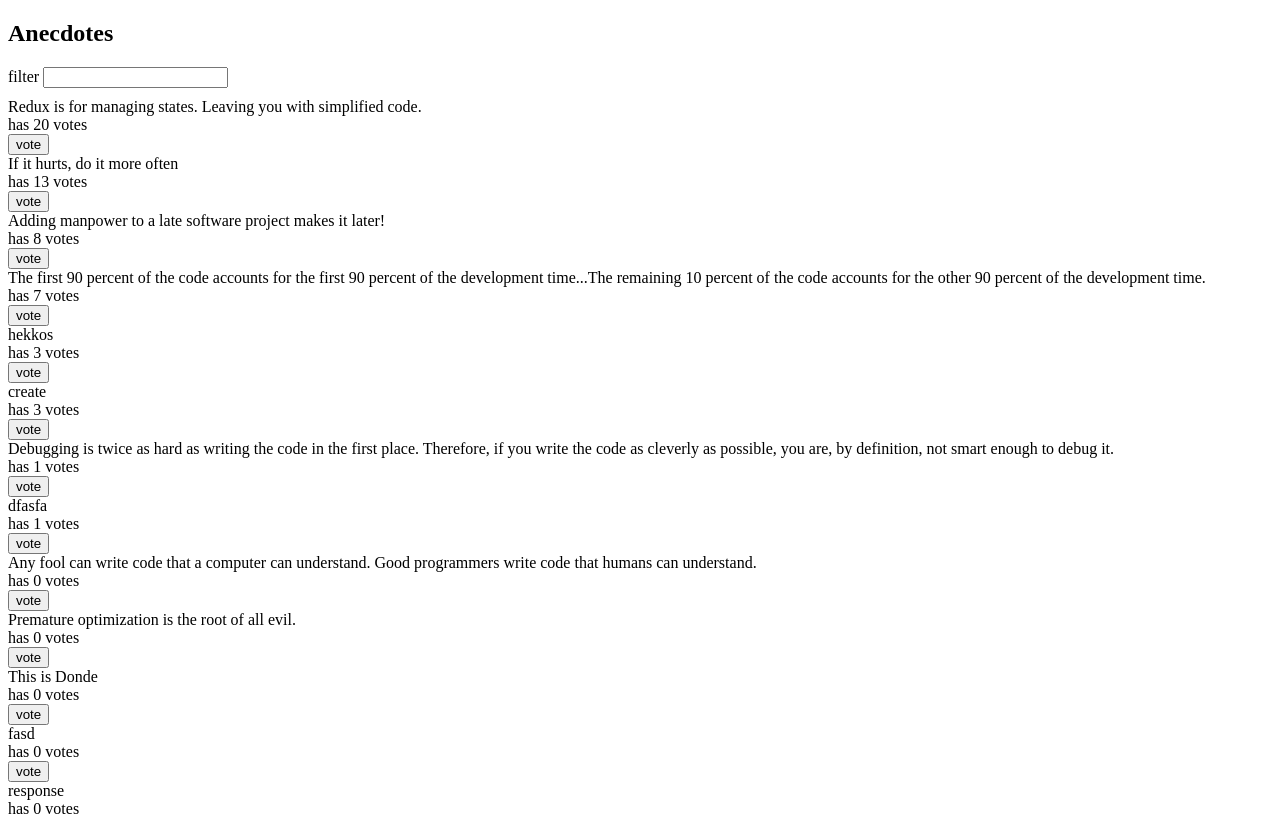
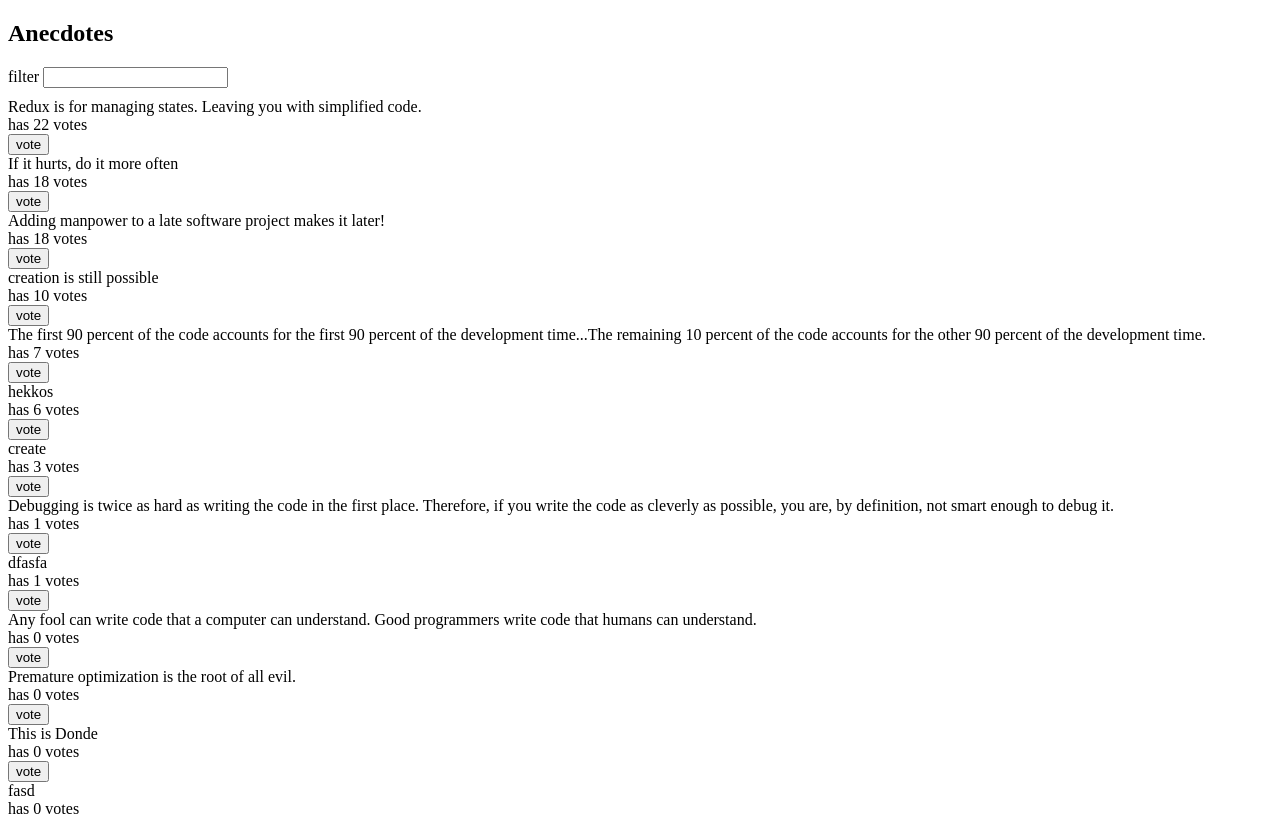
Before and after one commit to fedellen/fullstackopen-learning-journey, a React (Create React App) app: page / in a window 1280 px wide. Shown: the top 816 px of the page. Built offline with nearby package versions, Linux system fonts and the light colour scheme; data requests are answered from the project's data file.

Commit message:
Create new anecdote uses connect(), fixed voting

```diff
--- a/db.json
+++ b/db.json
@@ -3,12 +3,12 @@
     {
       "content": "If it hurts, do it more often",
       "id": "47145",
-      "votes": 13
+      "votes": 18
     },
     {
       "content": "Adding manpower to a late software project makes it later!",
       "id": "21149",
-      "votes": 8
+      "votes": 18
     },
     {
       "content": "The first 90 percent of the code accounts for the first 90 percent of the development time...The remaining 10 percent of the code accounts for the other 90 percent of the development time.",
@@ -18,7 +18,7 @@
     {
       "content": "Redux is for managing states. Leaving you with simplified code.",
       "id": "12844",
-      "votes": 20
+      "votes": 22
     },
     {
       "content": "Any fool can write code that a computer can understand. Good programmers write code that humans can understand.",
@@ -52,7 +52,7 @@
     },
     {
       "content": "hekkos",
-      "votes": 3,
+      "votes": 6,
       "id": "5ceyJok"
     },
     {
@@ -99,6 +99,11 @@
       "content": "create",
       "votes": 3,
       "id": "_hZWBNF"
+    },
+    {
+      "content": "creation is still possible",
+      "votes": 10,
+      "id": "PpBGa9A"
     }
   ]
 }
--- a/src/components/Anecdotes.js
+++ b/src/components/Anecdotes.js
@@ -13,7 +13,10 @@ const Anecdote = ({ anecdote, handleClick }) => (
 
 const Anecdotes = props => {
 
-  console.log(props)
+  const voteFor = anecdote => {
+    props.voteAnecdote({ ...anecdote, votes: anecdote.votes + 1 })
+    props.notify(`you voted for anecdote: '${anecdote.content}'`, 5)
+  }
 
   return(
     <div>
@@ -21,7 +24,7 @@ const Anecdotes = props => {
         <Anecdote
           key={anecdote.id}
           anecdote={anecdote}
-          handleClick={() => props.voteAnecdote(anecdote)}
+          handleClick={() => voteFor(anecdote)}
         />
       )}
     </div>
@@ -29,6 +32,8 @@ const Anecdotes = props => {
 }
 
 const mapStateToProps = state => {
+
+  // Possible spaghetti code ahead
 
   if ( state.anecdote ) {
 
--- a/src/components/CreateNew.js
+++ b/src/components/CreateNew.js
@@ -1,18 +1,17 @@
 import React from 'react'
-import { useDispatch } from 'react-redux'
+import { connect } from 'react-redux'
 import { createAnecdote } from '../reducers/anecdoteReducer'
 import { notify } from '../reducers/notificationReducer'
 
 
-const CreateNew = () => {
-  const dispatch = useDispatch()
+const CreateNew = props => {
 
   const addAnecdote = async e => {
     e.preventDefault()
     const anecdote = e.target.anecdote.value
     e.target.anecdote.value = ''
-    dispatch(createAnecdote(anecdote))
-    dispatch(notify(`you created a new anecdote: '${anecdote}'`, 5))
+    props.createAnecdote(anecdote)
+    props.notify(`you created a new anecdote: '${anecdote}'`, 5)
   }
 
 
@@ -27,4 +26,7 @@ const CreateNew = () => {
   )
 }
 
-export default CreateNew
+export default connect(
+  null,
+  { createAnecdote, notify }
+)(CreateNew)
```
